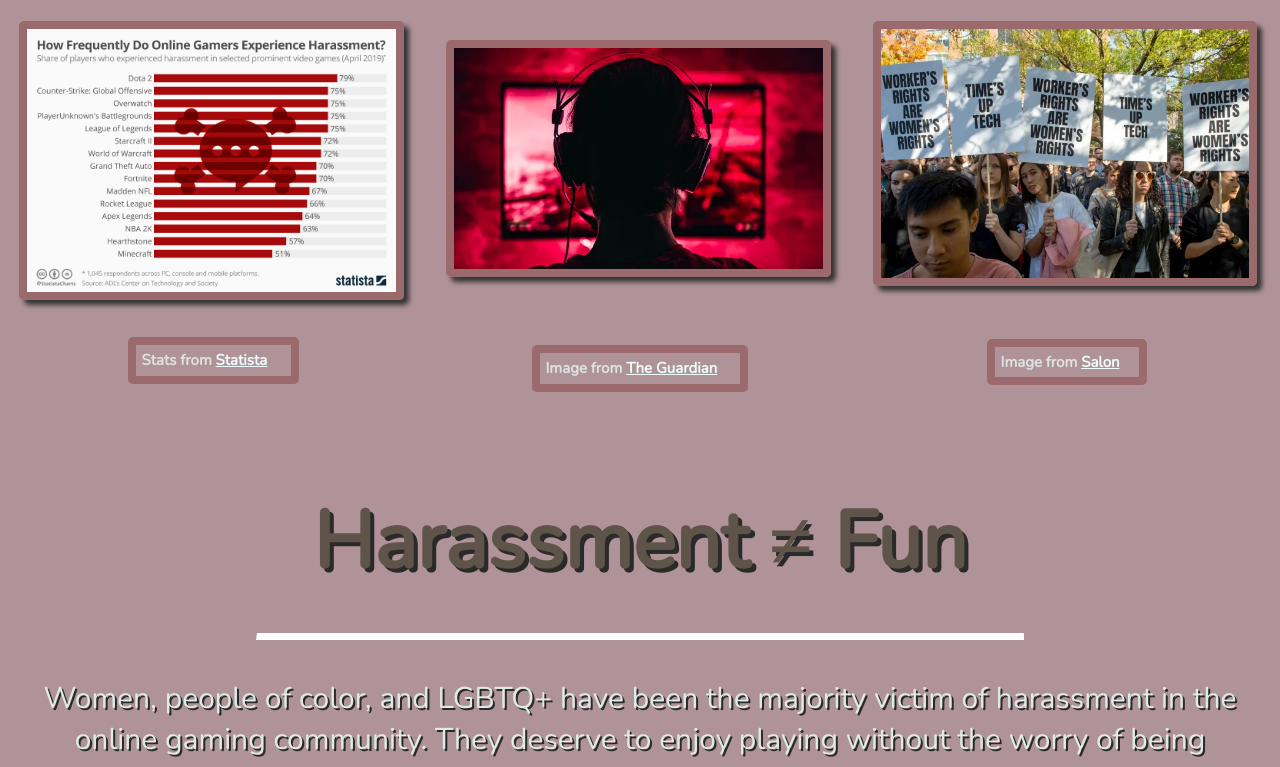
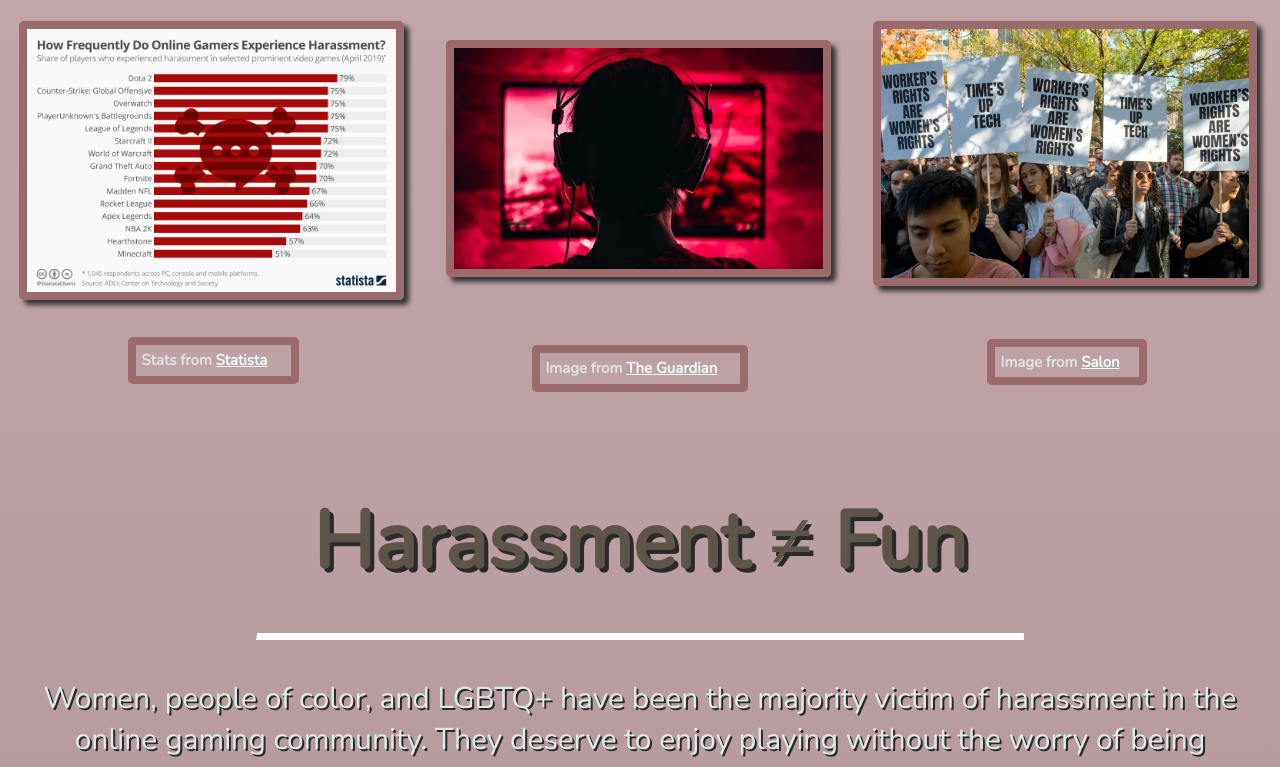
Before and after one commit to edandromeda/edandromeda.github.io, a plain HTML site: page index.html in a window 1280 px wide. Shown: the part 537-1304 px from the top of the page. Drawn offline with nearby package versions, Linux system fonts and the light colour scheme; files whose address does not match are found by name.

Commit message:
Update style.css

```diff
--- a/style.css
+++ b/style.css
@@ -5,9 +5,8 @@
 }
 
 body {
- background-color: #B09398;
-/*   background-image: url("pics/rain.gif"); /* Image from: https://gifer.com/en/2ii5 */
-/*   background-attachment: fixed; */
+/*  background-color: #B09398; */
+  background-image: linear-gradient(#caaeb0, #B09398);
 }
 
 /* STYLE TEXT */
```
